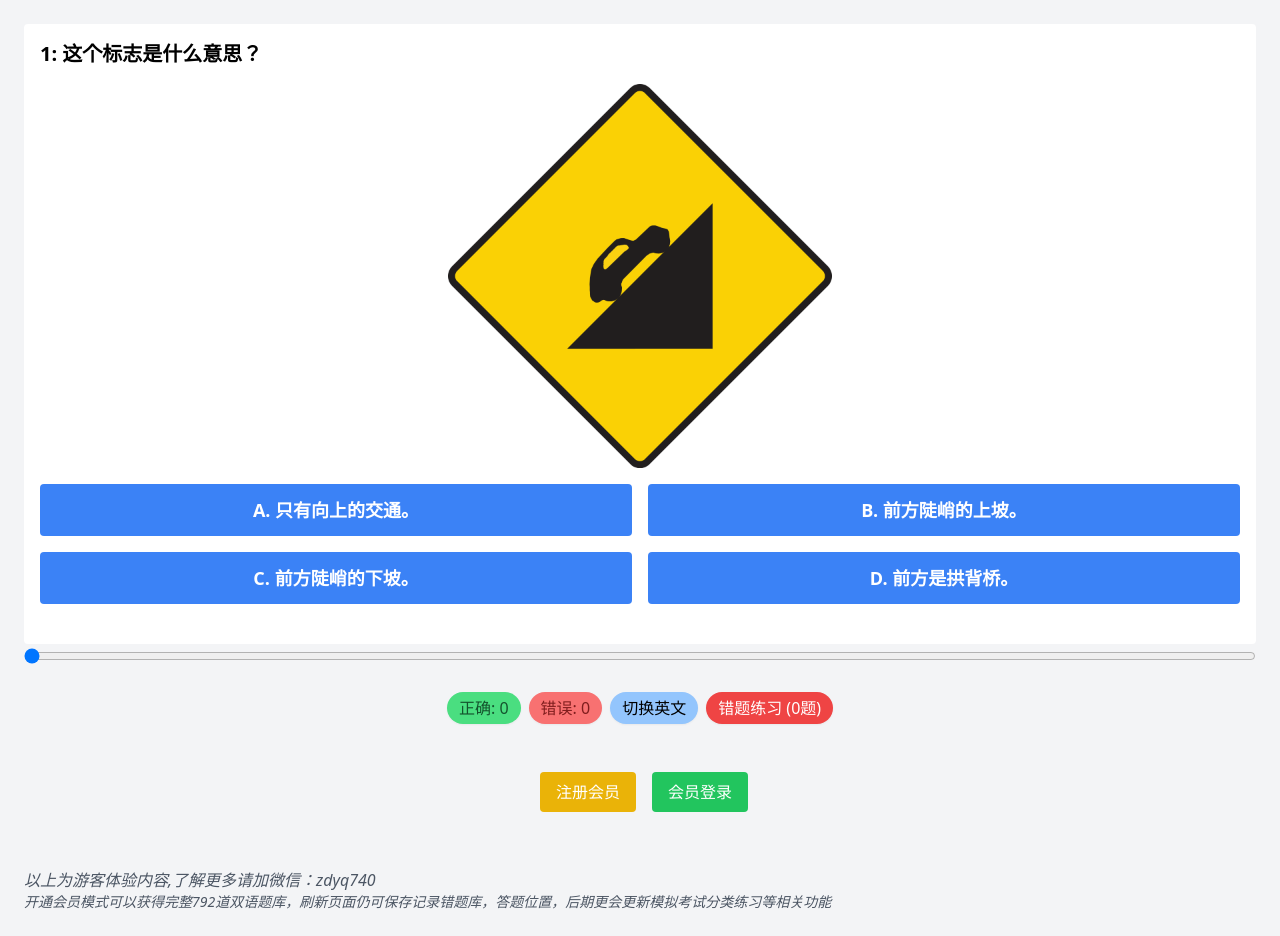
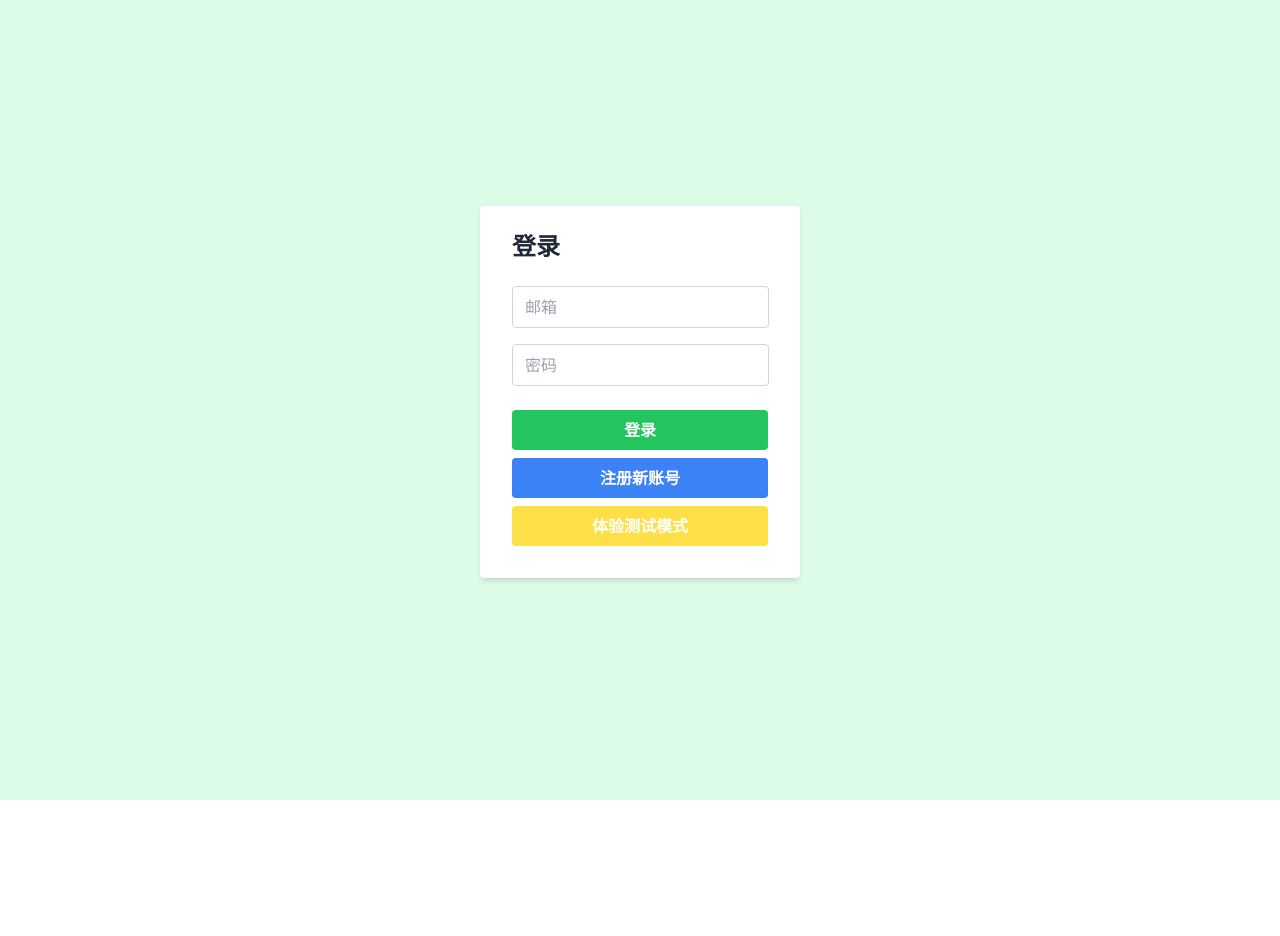
Before and after one commit to Leotaxx/dttcnClient, a React (Create React App) app: page / in a window 1280 px wide. After the commit the page ends 800 px from the top, so only its background shows below. Built offline with nearby package versions, Linux system fonts and the light colour scheme.

Commit message:
add CI='false' to environment

```diff
--- a/src/App.js
+++ b/src/App.js
@@ -14,8 +14,8 @@ function App() {
     <Router>
       <Routes>
         {/* Redirect users based on authentication status */}
-        <Route path="/"  element={<LimitQuiz />} />
-        <Route path="/login" element={ <LoginPage />  } />
+        <Route path="/"  element={<LoginPage />} />
+        <Route path="/limit" element={ <LimitQuiz />  } />
         <Route path="/signup" element={<SignUpPage /> } />
         <Route path="/AllQuiz/:userId"   element={<Quiz />}  />
         <Route path='/UserProfile/:userId' element={<UserProfile />}/>
--- a/src/components/LoginPage.js
+++ b/src/components/LoginPage.js
@@ -49,10 +49,13 @@ const LoginPage = () => {
                     onChange={(e) => setPassword(e.target.value)}
                     placeholder='密码'
                     required />
+
                 <button className="w-full bg-green-500 hover:bg-green-700 text-white font-bold py-2 px-4 mb-2 rounded focus:outline-none focus:shadow-outline" type='submit'>登录</button>
-                <button className="w-full bg-green-500 hover:bg-green-700 text-white font-bold py-2 px-4 rounded focus:outline-none focus:shadow-outline" onClick={handleSignUp}>注册新账号</button>
+                <button className="w-full bg-blue-500 hover:bg-blue-700 text-white font-bold py-2 px-4 rounded focus:outline-none focus:shadow-outline" onClick={handleSignUp}>注册新账号</button>
+                <button className="w-full bg-yellow-300 hover:bg-yellow-500 text-white font-bold mt-2 py-2 px-4 rounded focus:outline-none focus:shadow-outline"onClick={()=>{navigate('/limit')}}>体验测试模式</button>
+
             </form>
-        </div>
+            </div>
     );
 }
 
--- a/src/index.js
+++ b/src/index.js
@@ -3,19 +3,13 @@ import ReactDOM from 'react-dom/client';
 import './tailwind.css';
 import App from './App';
 import reportWebVitals from './reportWebVitals';
-import { Auth0Provider } from '@auth0/auth0-react';
+
 
 const root = ReactDOM.createRoot(document.getElementById('root'));
 root.render(
-  <Auth0Provider
-      domain="dev-wksmb7fx4dkc4p71.us.auth0.com"
-      clientId="OXosLBIUlvQPD5z2Kd0naJEuaMibKekT"
-      authorizationParams={{
-        redirect_uri: window.location.origin
-      }}
-    >
+
       <App />
-    </Auth0Provider>,
+
   );
 // If you want to start measuring performance in your app, pass a function
 // to log results (for example: reportWebVitals(console.log))
```
Also changed, not shown: 1 other file (tests, documents, lock files or other folders).
